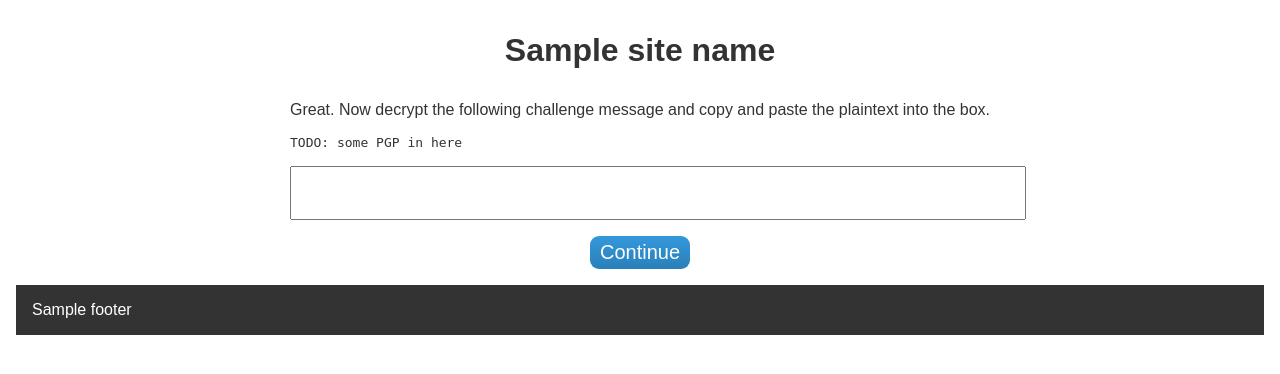
After one commit to micahflee/sigbin, a Flask app: template templates/update2.html in a window 1280 px wide. The commit adds this page. Shown: the top 374 px of the page. Run offline with Flask 2, Linux system fonts and the light colour scheme; the template is opened without the code that fills it: most values are stand-ins (such as "Sample title", 1, 10 or a date in 2020).

Commit message:
Turning single-page form into multi-page form, in order to do challenge/response

```diff
--- a/app.py
+++ b/app.py
@@ -12,7 +12,9 @@ def mkdir(path):
         os.makedirs(path, 0700)
 
 messages_path = './messages'
+pending_path = './pending'
 mkdir(messages_path)
+mkdir(pending_path)
 
 class GnuPG(object):
     def __init__(self):
@@ -88,7 +90,7 @@ gpg = GnuPG()
 
 @app.route('/')
 def index():
-    return render_template('index.html', site_name = config.SITE_NAME, footer = config.FOOTER)
+    return render_template('update1.html', site_name = config.SITE_NAME, footer = config.FOOTER)
 
 @app.route('/<fingerprint>')
 def view(fingerprint):
@@ -106,8 +108,8 @@ def view(fingerprint):
     else:
         return 'Invalid fingerprint'
 
-@app.route('/update', methods=['POST'])
-def update():
+@app.route('/update/1', methods=['POST'])
+def update1():
     text = request.form['signed-text']
 
     # Check for valid-looking PGP-signed text
@@ -121,11 +123,17 @@ def update():
         flash(error, 'error')
         return redirect('/')
 
-    # The signature is valid, so save it
-    path = os.path.join(messages_path, fp)
+    # The signature is valid, so save it in the pending dir
+    path = os.path.join(pending_path, fp)
     open(path, 'w').write(text)
 
-    return redirect('/%s' % fp)
+    return render_template('update2.html', site_name = config.SITE_NAME, footer = config.FOOTER)
+
+@app.route('/update/2', methods=['POST'])
+def update2():
+    return ''
+    #return redirect('/%s' % fp)
+
 
 if __name__ == '__main__':
     app.run(debug = config.DEBUG)
--- a/templates/index.html
+++ b/templates/layout.html
@@ -11,18 +11,17 @@
       color: #333333;
       font-family: sans-serif;
     }
+    .wrapper {
+      max-width: 100%;
+      width: 700px;
+      margin: 0 auto;
+    }
     h1 {
       text-align: center;
       margin: 1em;
     }
     p {
       margin-bottom: 1em;
-    }
-    fieldset {
-      border: 0;
-      max-width: 100%;
-      width: 700px;
-      margin: 0 auto;
     }
     textarea {
       width: 100%;
@@ -33,6 +32,12 @@
     }
     input[type='submit'] {
       border: 0;
+    }
+    input.challenge {
+      width: 100%;
+      font-size: 1em;
+      padding: 1em;
+      margin-top: 1em;
     }
     .footer {
       padding: 1em;
@@ -87,11 +92,8 @@
     </style>
   </head>
   <body>
+    <div class="wrapper">
       <h1>{{ site_name }}</h1>
-
-    <form action="/update" method="post">
-      <fieldset>
-        <p><label for="signed-text">Paste a PGP-signed block of text to save it. If you use the same signing key, old text will be overwritten with new text. You can access the the block of text using the signing key's fingerprint.</label></p>
 
       {% with messages = get_flashed_messages() %}
         {% if messages %}
@@ -103,10 +105,8 @@
         {% endif %}
       {% endwith %}
 
-        <p><textarea name="signed-text" id="signed-text"></textarea></p>
-        <p class="center"><input type="submit" class="btn" value="Save"></p>
-      </fieldset>
-    </form>
+      {% block body %}{% endblock %}
+    </div>
 
     {% if footer %}
     <div class="footer">{{ footer|safe }}</div>
--- /dev/null
+++ b/templates/update2.html
@@ -0,0 +1,12 @@
+{% extends "layout.html" %}
+{% block body %}
+  <form action="/update/1" method="post">
+    <p><label for="challenge">Great. Now decrypt the following challenge message and copy and paste the plaintext into the box.</label></p>
+<pre>
+TODO: some PGP in here
+</pre>
+
+    <p><input name="challenge" class="challenge" /></p>
+    <p class="center"><input type="submit" class="btn" value="Continue"></p>
+  </form>
+{% endblock %}
```
Also changed, not shown: templates/update1.html (added, +8 -0 lines). Lines whose indentation alone changed are shown as unchanged.
